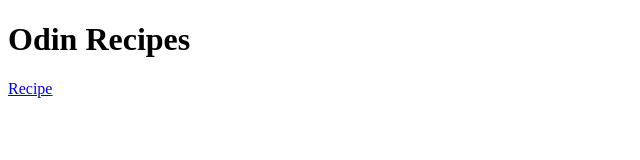
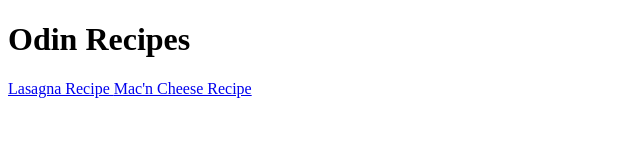
Before and after one commit to shahmeerxkhan/odin-recipes, a plain HTML site: page index.html in a window 1280 px wide. Shown: the whole page, without its empty margins (0-640 px from the left). Drawn offline with Linux system fonts and the light colour scheme.

Commit message:
added mac n cheese link

```diff
--- a/index.html
+++ b/index.html
@@ -7,7 +7,8 @@
 </head>
 <body>
     <h1>Odin Recipes</h1>
-    <a href= "recipes/lasagna.html">Recipe</a>
+    <a href= "recipes/lasagna.html">Lasagna Recipe </a>
+    <a href= "recipes/macncheese.html"> Mac'n Cheese Recipe </a>
 
 </body>
 </html>
```
